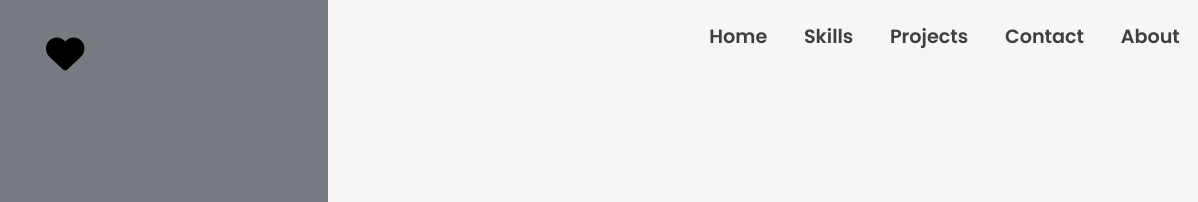
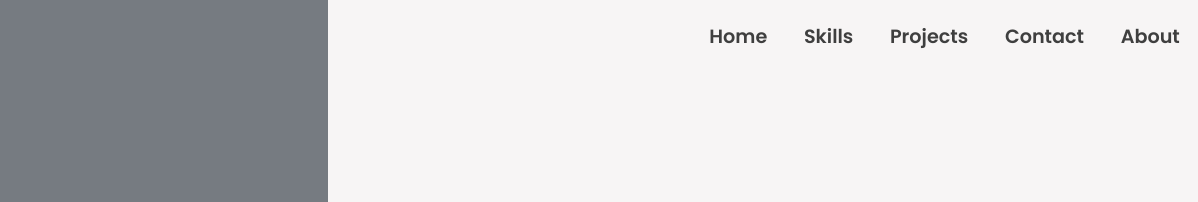
Before and after one commit to AdithyaKarunagaran/Personal-Portfolio-, a plain HTML site: page index.html in a window 1280 px wide. Shown: the top 202 px of the page, 82-1280 px from the left. Drawn offline with nearby package versions, Linux system fonts and the light colour scheme.

Commit message:
Update index.html

```diff
--- a/index.html
+++ b/index.html
@@ -18,7 +18,7 @@
         <div class="logo">
             <a href="demo.html" id="logo"><img src="logo.png" alt=""></a>
         </div>
-        <div id="heartButton"><i class="fa-solid fa-heart"></i></div>
+<!--         <div id="heartButton"><i class="fa-solid fa-heart"></i></div> -->
         <input type="checkbox" id="click">
         <label for="click" class="mainicon">
             <div class="menu" id="menu">
```
